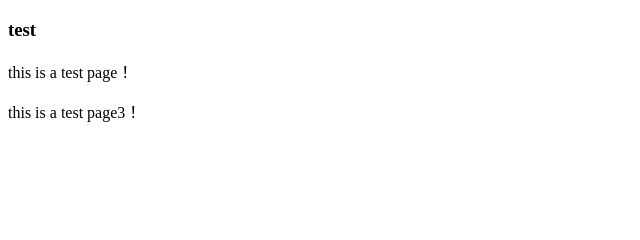
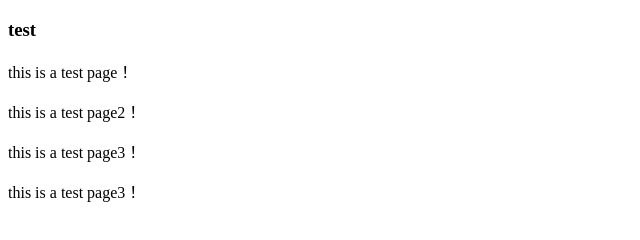
Before and after one commit to TimYeoh/sk, a plain HTML site: page index.html in a window 1280 px wide. Shown: the whole page, without its empty margins (0-640 px from the left). Drawn offline with Linux system fonts and the light colour scheme.

```diff
--- a/index.html
+++ b/index.html
@@ -7,6 +7,8 @@
 <body>
 	<h3>test</h3>
 	<p>this is a test page！</p>
+	<p>this is a test page2！</p>
+	<p>this is a test page3！</p>
 	<p>this is a test page3！</p>
 </body>
 </html>
```
